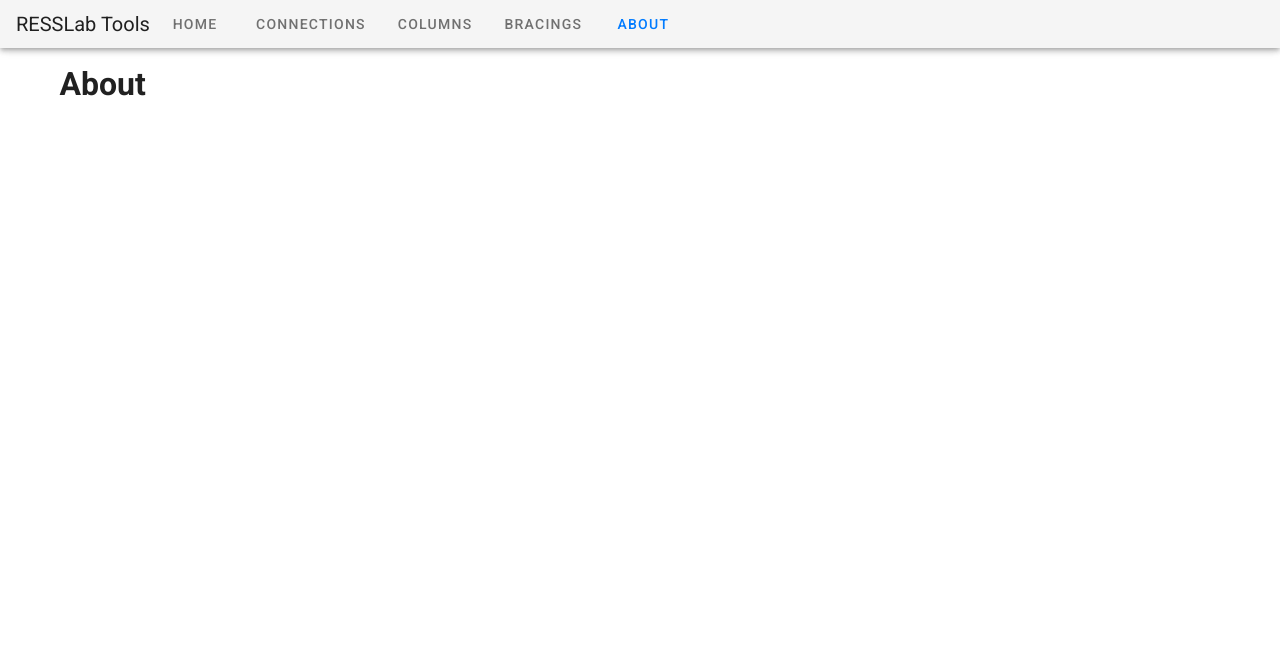
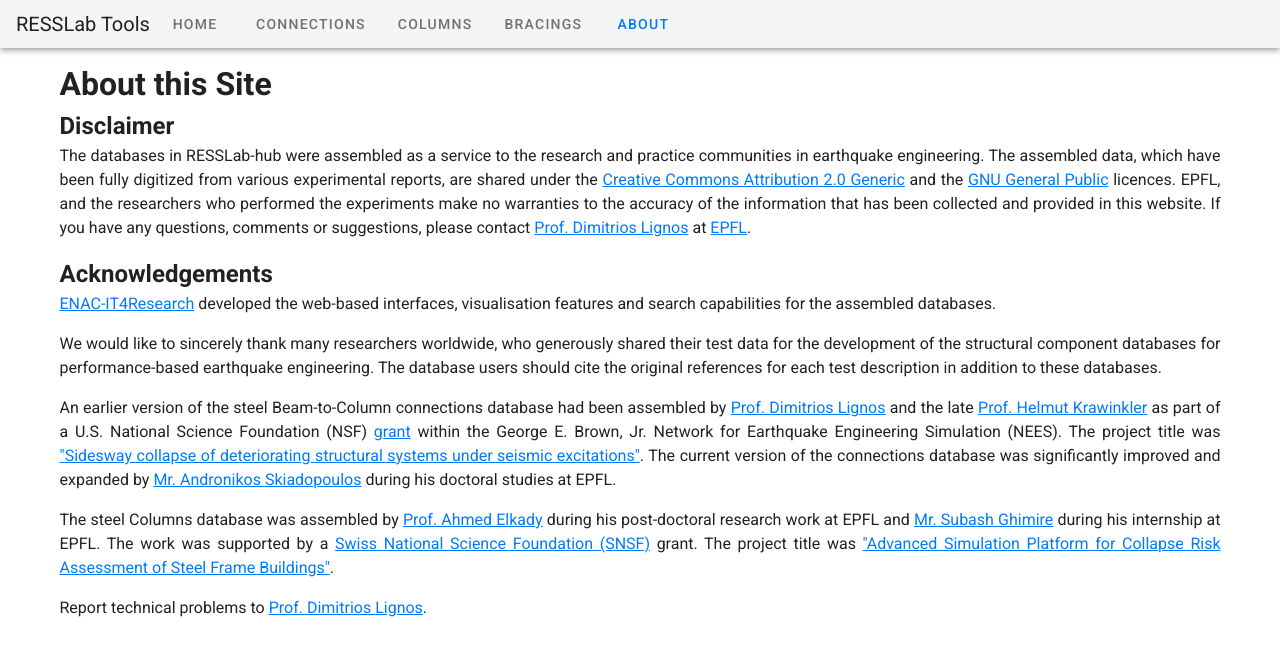
Before and after one commit to RESSLab-Team/resslab-hub, a Vue app in the folder frontend/: page /about in a window 1280 px wide. Shown: the top 656 px of the page. Built offline with nearby package versions, Linux system fonts and the light colour scheme; what v-switch-case would draw is missing.

Commit message:
💬 about

```diff
--- a/frontend/src/views/About.vue
+++ b/frontend/src/views/About.vue
@@ -1,5 +1,109 @@
 <template>
-  <v-container>
-    <h1>About</h1>
+  <v-container class="text-justify">
+    <h1>About this Site</h1>
+
+    <h2>Disclaimer</h2>
+    <p>
+      The databases in RESSLab-hub were assembled as a service to the research
+      and practice communities in earthquake engineering. The assembled data,
+      which have been fully digitized from various experimental reports, are
+      shared under the
+      <a
+        href="https://creativecommons.org/licenses/by/2.0/legalcode"
+        target="_blank"
+        >Creative Commons Attribution 2.0 Generic</a
+      >
+      and the
+      <a
+        href="https://github.com/amaelkady/Steel-Columns-Test-Data/blob/main/LICENSE"
+        target="_blank"
+        >GNU General Public</a
+      >
+      licences. EPFL, and the researchers who performed the experiments make no
+      warranties to the accuracy of the information that has been collected and
+      provided in this website. If you have any questions, comments or
+      suggestions, please contact
+      <a href="https://people.epfl.ch/dimitrios.lignos" target="_blank"
+        >Prof. Dimitrios Lignos</a
+      >
+      at <a href="https://www.epfl.ch" target="_blank">EPFL</a>.
+    </p>
+
+    <h2>Acknowledgements</h2>
+    <p>
+      <a
+        href="https://www.epfl.ch/schools/enac/about/data-services-en/"
+        target="_blank"
+        >ENAC-IT4Research</a
+      >
+      developed the web-based interfaces, visualisation features and search
+      capabilities for the assembled databases.
+    </p>
+    <p>
+      We would like to sincerely thank many researchers worldwide, who
+      generously shared their test data for the development of the structural
+      component databases for performance-based earthquake engineering. The
+      database users should cite the original references for each test
+      description in addition to these databases.
+    </p>
+    <p>
+      An earlier version of the steel Beam-to-Column connections database had
+      been assembled by
+      <a href="https://people.epfl.ch/dimitrios.lignos" target="_blank"
+        >Prof. Dimitrios Lignos</a
+      >
+      and the late
+      <a href="https://en.wikipedia.org/wiki/Helmut_Krawinkler" target="_blank"
+        >Prof. Helmut Krawinkler</a
+      >
+      as part of a U.S. National Science Foundation (NSF)
+      <a
+        href="https://www.nsf.gov/awardsearch/showAward?AWD_ID=0421551"
+        target="_blank"
+        >grant</a
+      >
+      within the George E. Brown, Jr. Network for Earthquake Engineering
+      Simulation (NEES). The project title was
+      <a
+        href="https://searchworks.stanford.edu/view/yg701cw5473"
+        target="_blank"
+        >"Sidesway collapse of deteriorating structural systems under seismic
+        excitations"</a
+      >. The current version of the connections database was significantly
+      improved and expanded by
+      <a href="https://www.linkedin.com/in/andskia" target="_blank"
+        >Mr. Andronikos Skiadopoulos</a
+      >
+      during his doctoral studies at EPFL.
+    </p>
+    <p>
+      The steel Columns database was assembled by
+      <a
+        href="https://www.southampton.ac.uk/engineering/about/staff/amae1g19.page"
+        target="_blank"
+        >Prof. Ahmed Elkady</a
+      >
+      during his post-doctoral research work at EPFL and
+      <a
+        href="https://www.linkedin.com/in/subash-ghimire-khumbutse-629bb9ba"
+        target="_blank"
+        >Mr. Subash Ghimire</a
+      >
+      during his internship at EPFL. The work was supported by a
+      <a href="https://www.snf.ch" target="_blank"
+        >Swiss National Science Foundation (SNSF)</a
+      >
+      grant. The project title was
+      <a href="https://data.snf.ch/grants/grant/169248" target="_blank"
+        >"Advanced Simulation Platform for Collapse Risk Assessment of Steel
+        Frame Buildings"</a
+      >.
+    </p>
+    <p>
+      Report technical problems to
+      <a href="https://people.epfl.ch/dimitrios.lignos" target="_blank"
+        >Prof. Dimitrios Lignos</a
+      >.
+    </p>
   </v-container>
 </template>
```
